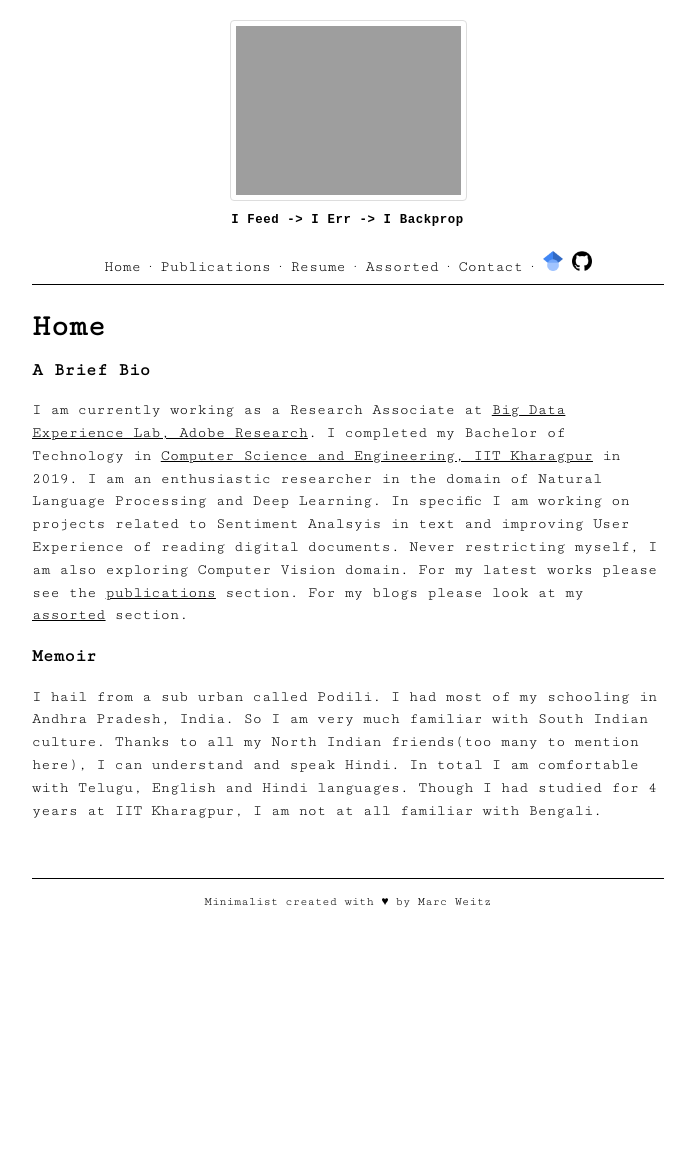
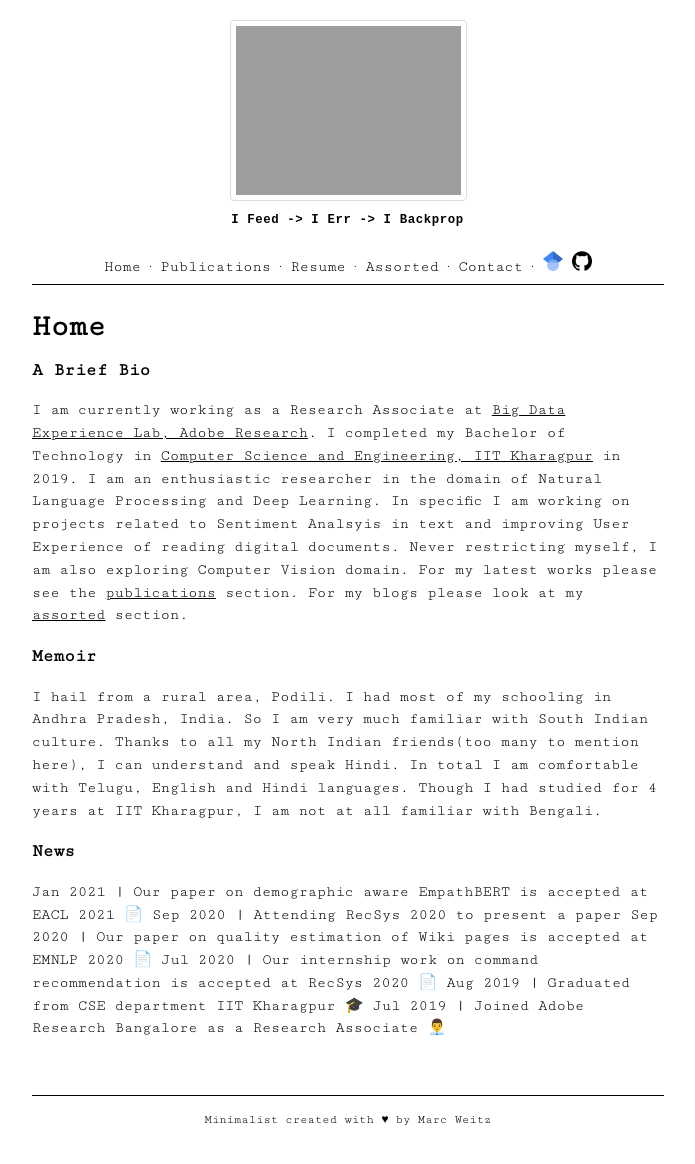
Before and after one commit to bhanu77prakash/bhanu77prakash.github.io, a Jekyll site: the page built from index.md, in a window 1280 px wide. Shown: the whole page, without its empty margins (292-987 px from the left). Built offline with Jekyll 4.4.1, drawn with Linux system fonts in a browser that asks for light colours; before the commit the page ends 946 px from its top, so only the background shows below that.

Commit message:
updated news

```diff
--- a/index.md
+++ b/index.md
@@ -6,4 +6,12 @@ title: Home
 I am currently working as a Research Associate at [Big Data Experience Lab, Adobe Research](https://research.adobe.com/). I completed my Bachelor of Technology in [Computer Science and Engineering, IIT Kharagpur](http://cse.iitkgp.ac.in/) in 2019. I am an enthusiastic researcher in the domain of Natural Language Processing and Deep Learning. In specific I am working on projects related to Sentiment Analsyis in text and improving User Experience of reading digital documents. Never restricting myself, I am also exploring Computer Vision domain. For my latest works please see the [publications](/projects/) section. For my blogs please look at my [assorted](/assorted/) section.
 
 ### Memoir
-I hail from a sub urban called Podili. I had most of my schooling in Andhra Pradesh, India. So I am very much familiar with South Indian culture. Thanks to all my North Indian friends(too many to mention here), I can understand and speak Hindi. In total I am comfortable with Telugu, English and Hindi languages. Though I had studied for 4 years at IIT Kharagpur, I am not at all familiar with Bengali.
+I hail from a rural area, Podili. I had most of my schooling in Andhra Pradesh, India. So I am very much familiar with South Indian culture. Thanks to all my North Indian friends(too many to mention here), I can understand and speak Hindi. In total I am comfortable with Telugu, English and Hindi languages. Though I had studied for 4 years at IIT Kharagpur, I am not at all familiar with Bengali.
+
+### News
+Jan 2021 | Our paper on demographic aware EmpathBERT is accepted at EACL 2021 📄
+Sep 2020 | Attending RecSys 2020 to present a paper
+Sep 2020 | Our paper on quality estimation of Wiki pages is accepted at EMNLP 2020 📄
+Jul 2020 | Our internship work on command recommendation is accepted at RecSys 2020 📄
+Aug 2019 | Graduated from CSE department IIT Kharagpur 🎓
+Jul 2019 | Joined Adobe Research Bangalore as a Research Associate 👨‍💼
```
Also changed, not shown: 2 other files.
